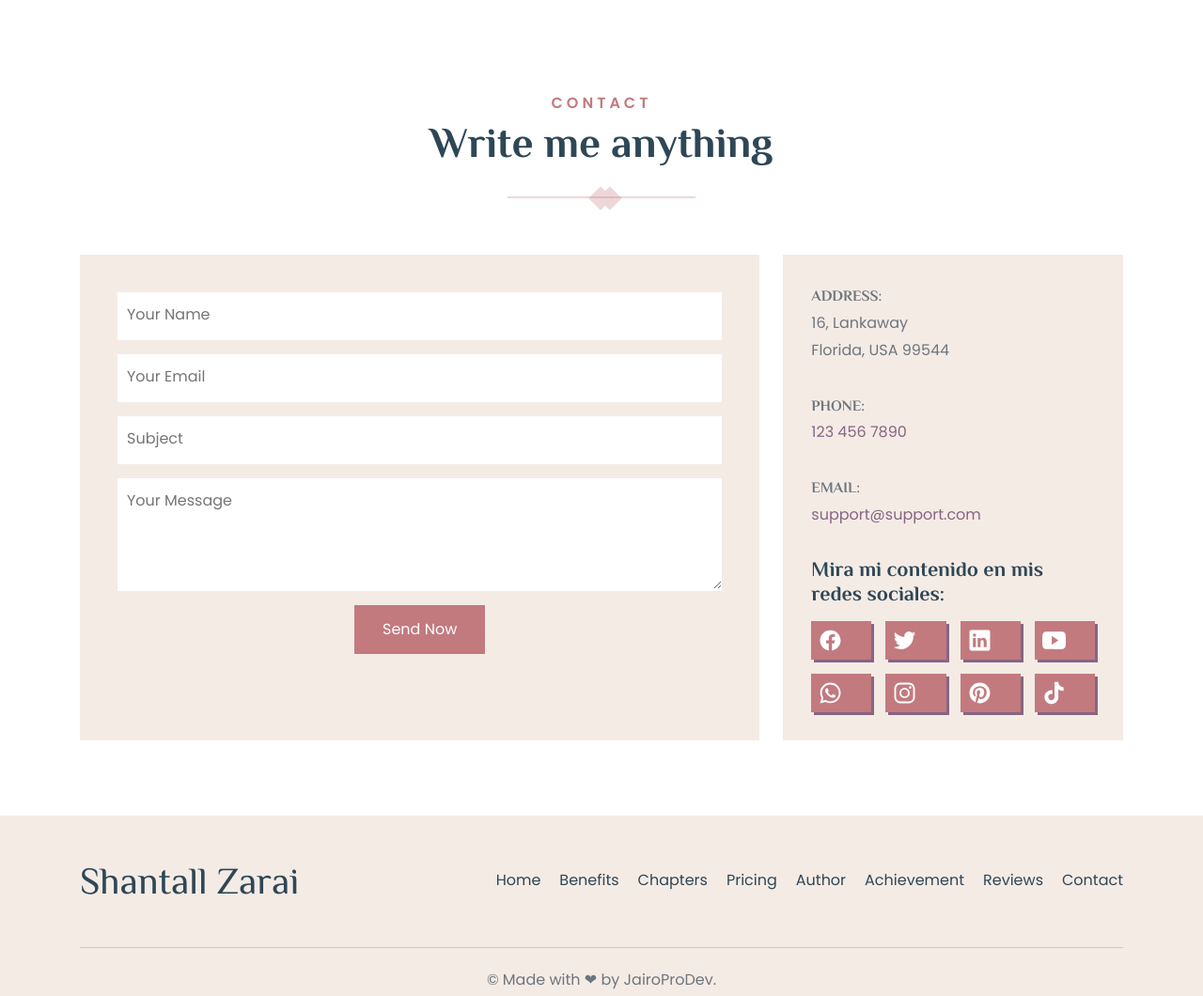
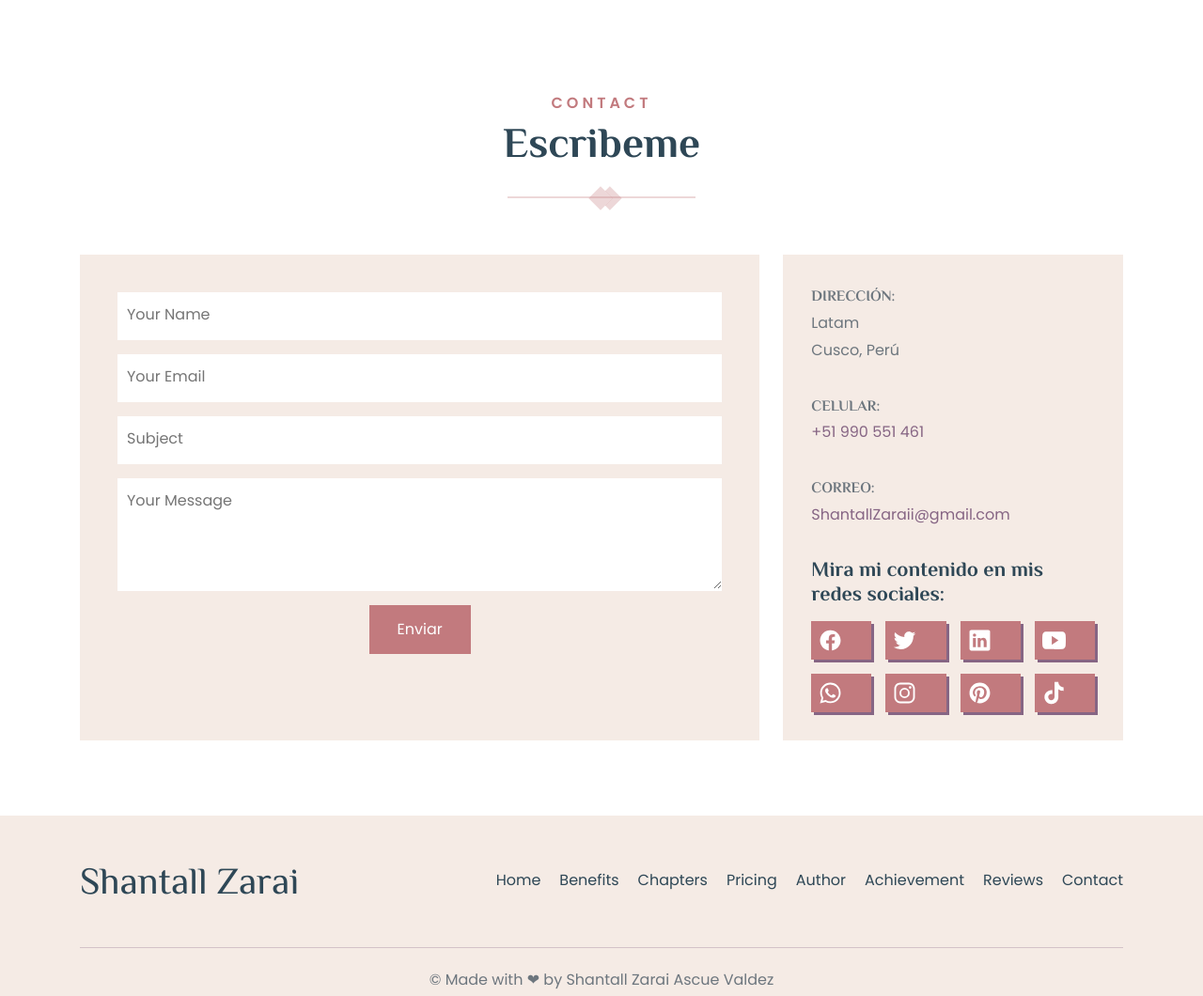
Before and after one commit to JairoProDev/ShantallZaraiWeb, a plain HTML site: page index.html in a window 1280 px wide. Shown: the part 6320-7380 px from the top of the page at 94% size. Drawn offline with nearby package versions, Linux system fonts and the light colour scheme.

Commit message:
new copy

```diff
--- a/index.html
+++ b/index.html
@@ -830,7 +830,7 @@
           <p class="section-subtitle">Contact</p>
 
           <h2 class="h2 section-title has-underline">
-            Write me anything
+            Escribeme
             <span class="span has-before"></span>
           </h2>
 
@@ -846,31 +846,31 @@
 
               <textarea name="message" placeholder="Your Message" class="input-field"></textarea>
 
-              <button type="submit" class="btn btn-primary">Send Now</button>
+              <button type="submit" class="btn btn-primary">Enviar</button>
 
             </form>
 
             <ul class="contact-card">
 
               <li>
-                <p class="card-title">Address:</p>
+                <p class="card-title">Dirección:</p>
 
                 <address class="address">
-                  16, Lankaway <br>
-                  Florida, USA 99544
+                  Latam <br>
+                  Cusco, Perú
                 </address>
               </li>
 
               <li>
-                <p class="card-title">Phone:</p>
+                <p class="card-title">Celular:</p>
 
-                <a href="tel:1234567890" class="card-link">123 456 7890</a>
+                <a href="tel:990551461" class="card-link">+51 990 551 461</a>
               </li>
 
               <li>
-                <p class="card-title">Email:</p>
+                <p class="card-title">Correo:</p>
 
-                <a href="mailto:support@support.com" class="card-link">support@support.com</a>
+                <a href="mailto:ShantallZaraii@gmail.com" class="card-link">ShantallZaraii@gmail.com</a>
               </li>
 
               <li>
@@ -903,7 +903,7 @@
                   </li>
 
                   <li>
-                    <a href="wa.me/990551461" class="social-link">
+                    <a href="https://wa.me/990551461" class="social-link">
                       <ion-icon name="logo-whatsapp"></ion-icon>
                     </a>
                   </li>
@@ -986,7 +986,7 @@
 
       <div class="footer-bottom">
         <p class="copyright">
-          &copy; Made with ❤ by JairoProDev.
+          &copy; Made with ❤ by Shantall Zarai Ascue Valdez
         </p>
       </div>
 
```
